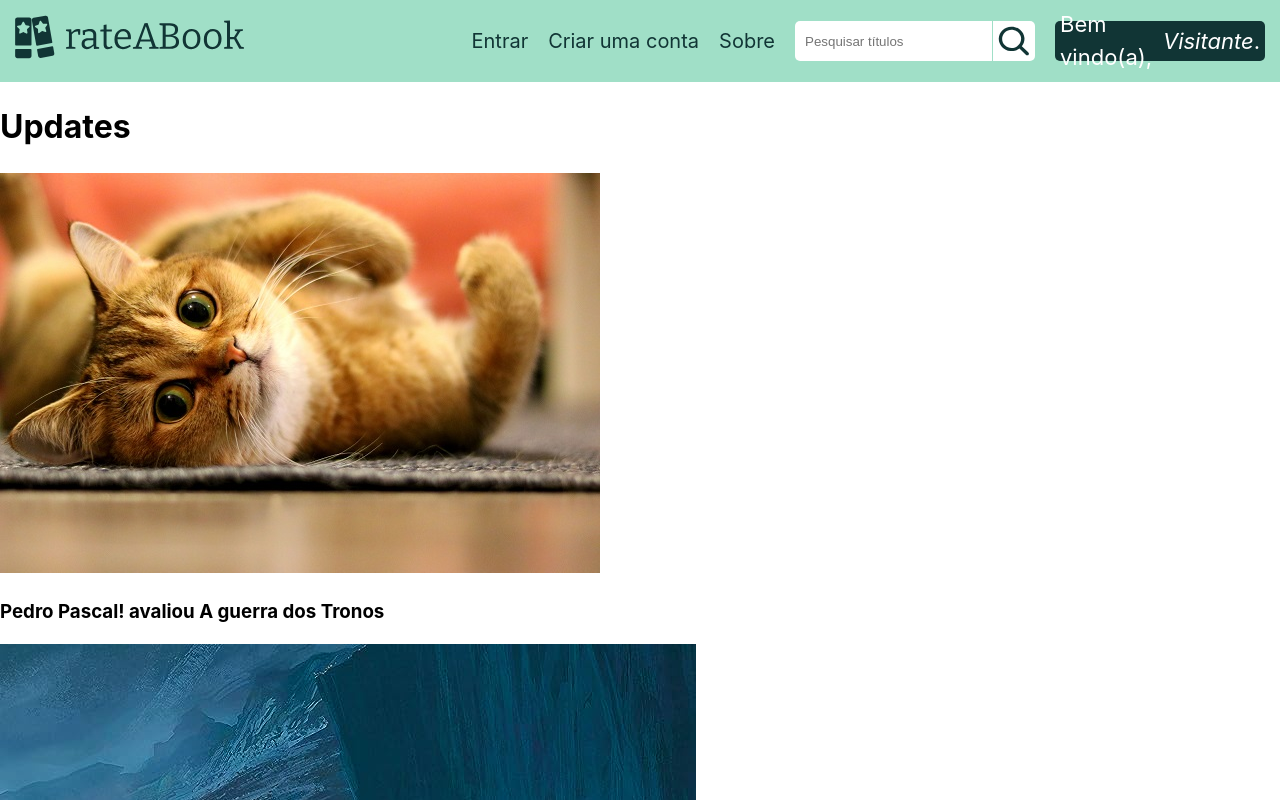
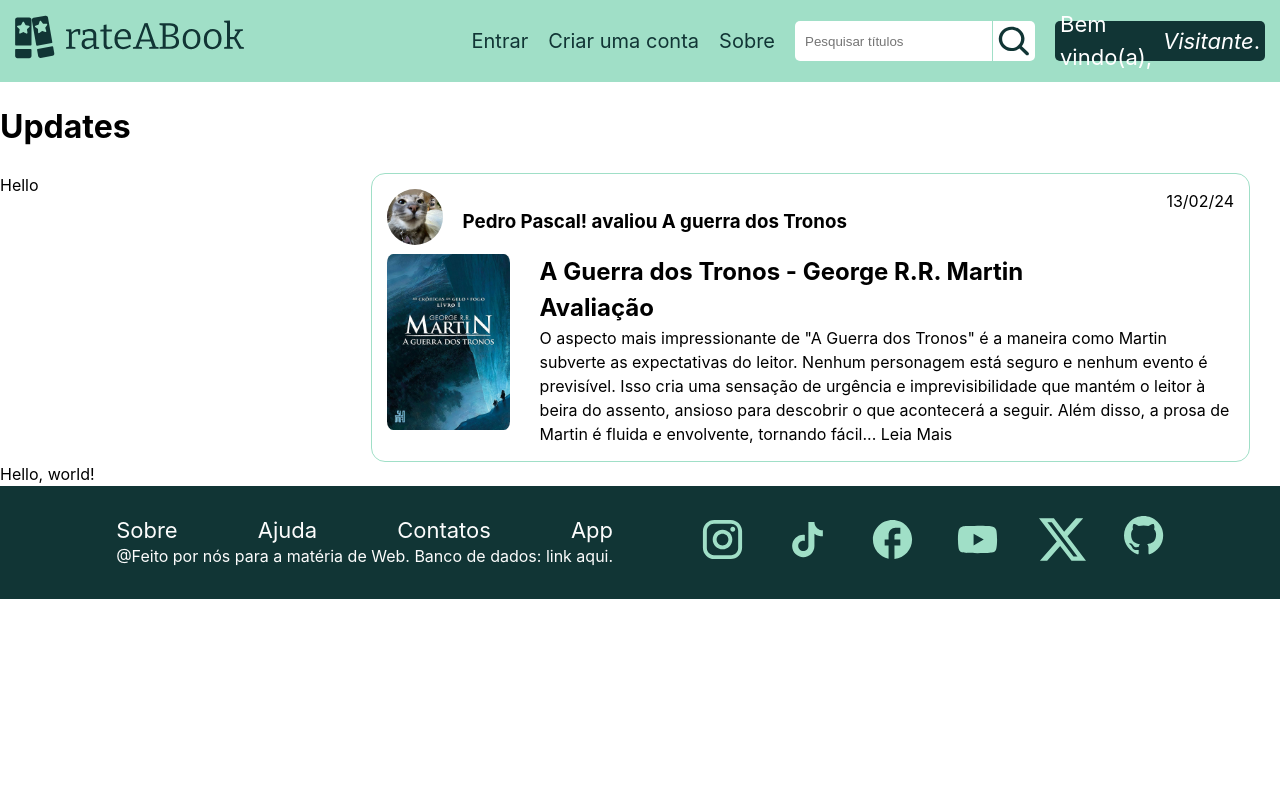
Before and after one commit to RiquelmeJ/bookerboxd, a React (Vite) app: page / in a window 1280 px wide. Shown: the top 800 px of the page. Built offline with nearby package versions, Linux system fonts and the light colour scheme.

Commit message:
add css de componentes

```diff
--- /dev/null
+++ b/src/components/conteudo/Conteudo.css
@@ -0,0 +1,57 @@
+
+#conteudo-homepage{
+    display: flex;
+}
+#avisos{
+    width: 1300px;
+}
+#tweet{
+    padding: 15px;
+    border: 1px;
+    border-radius: 14px;
+    border-color: #A0DFC7;
+    border-style: solid;
+    margin-left: 30px;
+    margin-right: 30px;
+}
+
+#foto-perfil{
+    aspect-ratio: 1/1;
+    object-fit: cover;
+    border-radius: 50%;
+    width: 56px;
+    height: 56px;
+}
+#usuario-avaliou{
+    margin-left: 20px;
+}
+#foto-titulo{
+    display: flex;
+    justify-content:space-between;
+
+}
+#titulo-tweet{
+    display: flex;
+    justify-content: space-between;
+}
+#foto-livro{
+    width: 123px;
+    height: 176px;
+    border-radius: 5%;
+}
+#corpo-tweet{
+    display: flex;
+}
+#texto-tweet{
+    padding-left: 30px;
+}
+h2{
+    padding-top: 0;
+    padding-bottom: 0;
+    margin-top: 0;
+    margin-bottom: 0;
+}
+p{
+    margin-top: 0;
+    margin-bottom: 0;
+}
--- a/src/components/conteudo/conteudo.jsx
+++ b/src/components/conteudo/conteudo.jsx
@@ -1,4 +1,4 @@
-
+import "./Conteudo.css"
 
 function Conteudo() {
     return (<body>
@@ -6,27 +6,51 @@ function Conteudo() {
             <h1> Updates</h1>
         </header>
 
-        <div>
-            <img src="src/assets/gato.jpg" alt="" />
-            <h3> Pedro Pascal! avaliou A guerra dos Tronos</h3>
-            <img src="src/assets/guerra dos tronos.jpg" alt="" />
+        <main id="conteudo-homepage">
+
+            <section id="avisos">
+                <p>Hello</p>
+            </section>
+
+            <section id="tweet">
+
+                <div id="titulo-tweet">
+
+                    <div id="foto-titulo">
+                        <img id="foto-perfil" src="src/assets/gato.jpg" alt="gato-perfil" />
+                        <h3 id="usuario-avaliou"> Pedro Pascal! avaliou A guerra dos Tronos</h3>
+                    </div>
+                    <p>13/02/24</p>
+
+                </div>
+
+                <div id="corpo-tweet">
+
+                    <a href="">
+                    <img id="foto-livro" src="src/assets/guerra dos tronos.jpg" alt="" />
+                    </a>
+
+
+                    <div id="texto-tweet">
+
+                        <h2>A Guerra dos Tronos - George R.R. Martin</h2>
+                        <h2>Avaliação</h2>
                         <p> O aspecto mais impressionante de "A Guerra dos Tronos" é a maneira como Martin
                             subverte as expectativas do leitor. Nenhum personagem está seguro e nenhum
                             evento é previsível. Isso cria uma sensação de urgência e imprevisibilidade que
                             mantém o leitor à beira do assento, ansioso para descobrir o que acontecerá a seguir.
                             Além disso, a prosa de Martin é fluida e envolvente, tornando fácil... Leia Mais</p>
+
                     </div>
 
-        <div>
-            <img src="src/assets/gato oculos.jpg" alt="" />
-            <h3> Paul Mescal! avaliou Harry Potter e a Pedra Filosofal</h3>
-            <img src="src/assets/harrypoter.webp" alt="" />
-            <p> O aspecto mais impressionante de "A Guerra dos Tronos" é a maneira como Martin
-                subverte as expectativas do leitor. Nenhum personagem está seguro e nenhum
-                evento é previsível. Isso cria uma sensação de urgência e imprevisibilidade que
-                mantém o leitor à beira do assento, ansioso para descobrir o que acontecerá a seguir.
-                Além disso, a prosa de Martin é fluida e envolvente, tornando fácil... Leia Mais</p>
+
+
                 </div>
+            </section>
+
+        </main>
+
+
 
     </body>)
 }
--- a/src/components/footer/Footer.css
+++ b/src/components/footer/Footer.css
@@ -5,7 +5,7 @@ footer {
     display: flex;
     justify-content: space-evenly;
     align-items: center;
-    line-height: 11px;
+    line-height: 24px;
 
 }
 
```
Also changed, not shown: src/assets/gato.jpg. Lines whose indentation alone changed are shown as unchanged.
